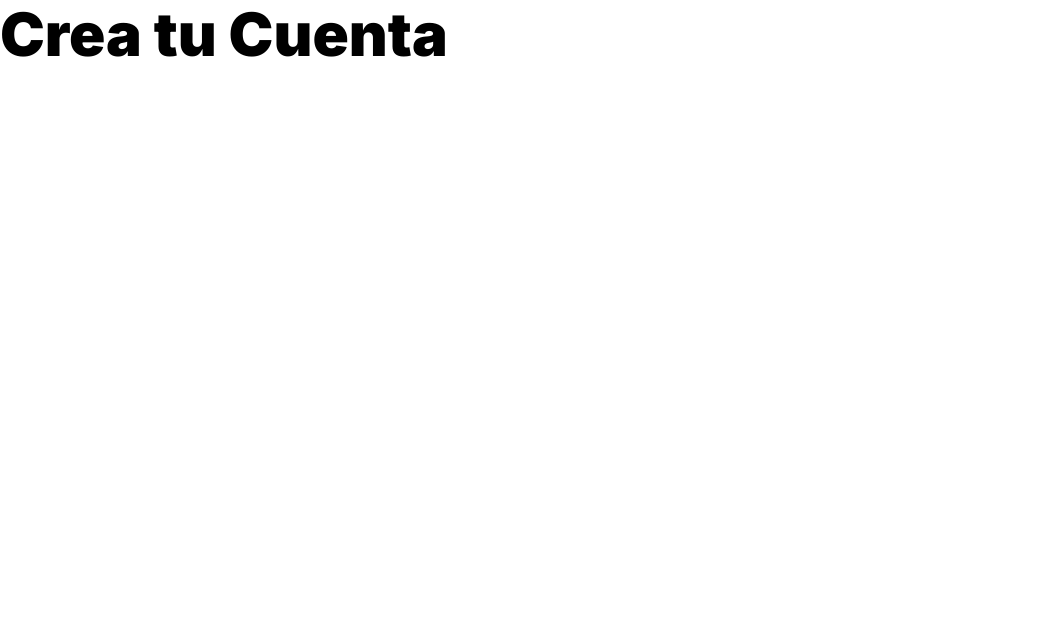
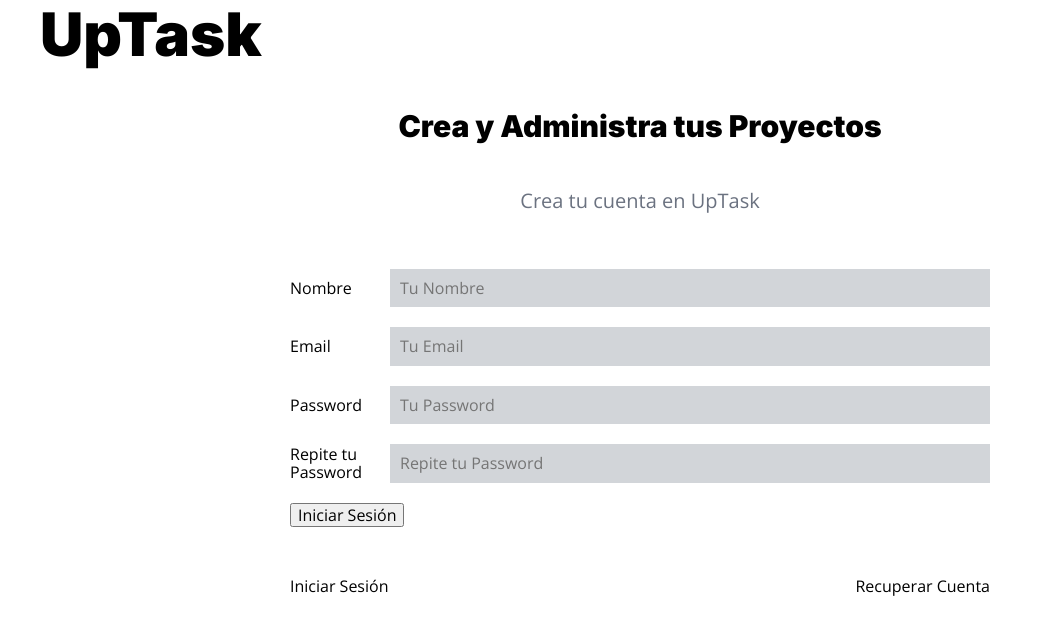
Before and after one commit to Galaceon/Uptask_MVC, a PHP site: template views/auth/crear.php in a window 1280 px wide. Shown: the top 635 px of the page, without its empty margins (0-1051 px from the left). Run offline with PHP 8.4, Linux system fonts and the light colour scheme; the template is opened without the code that fills it, so the values that code supplies are empty.

Commit message:
creating create account view

```diff
--- a/controllers/LoginController.php
+++ b/controllers/LoginController.php
@@ -27,7 +27,6 @@ class LoginController {
 
 
     public static function crear(Router $router) {
-        echo "Desde Crear";
 
         if($_SERVER['REQUEST_METHOD'] === 'POST') {
 
@@ -35,7 +34,7 @@ class LoginController {
 
         // Render a la vista
         $router->render('auth/crear', [
-            'titulo' => 'Crear Cuenta'
+
         ]);
     }
 
--- a/views/auth/crear.php
+++ b/views/auth/crear.php
@@ -1 +1,36 @@
-<h1>Crea tu Cuenta</h1>
+<div class="contenedor crear">
+    <?php include_once __DIR__ .'/../templates/nombre-sitio.php'; ?>
+
+    <div class="contenedor-sm">
+        <p class="descripcion-pagina">Crea tu cuenta en UpTask</p>
+
+        <form class="formulario" method="POST" action="">
+            <div class="campo">
+                <label for="nombre">Nombre</label>
+                <input type="text" id="nombre" placeholder="Tu Nombre" name="nombre">
+            </div>
+
+            <div class="campo">
+                <label for="email">Email</label>
+                <input type="email" id="email" placeholder="Tu Email" name="email">
+            </div>
+
+            <div class="campo">
+                <label for="password">Password</label>
+                <input type="password" id="password" placeholder="Tu Password" name="password">
+            </div>
+
+            <div class="campo">
+                <label for="password2">Repite tu Password</label>
+                <input type="password" id="password2" placeholder="Repite tu Password" name="password2">
+            </div>
+
+            <input type="submit" class="boton" value="Iniciar Sesión">
+        </form>
+
+        <div class="acciones">
+            <a href="/">Iniciar Sesión</a>
+            <a href="/olvide">Recuperar Cuenta</a>
+        </div>
+    </div> <!-- Contenedor-sm -->
+</div> <!-- Contenedor -->
--- a/views/auth/login.php
+++ b/views/auth/login.php
@@ -1,6 +1,5 @@
 <div class="contenedor login">
-    <h1 class="uptask">UpTask</h1>
-    <p class="tagline">Crea y Administra tus Proyectos</p>
+    <?php include_once __DIR__ .'/../templates/nombre-sitio.php'; ?>
 
     <div class="contenedor-sm">
         <p class="descripcion-pagina">Iniciar Sesión</p>
--- /dev/null
+++ b/views/templates/nombre-sitio.php
@@ -0,0 +1,2 @@
+<h1 class="uptask">UpTask</h1>
+<p class="tagline">Crea y Administra tus Proyectos</p>
```
